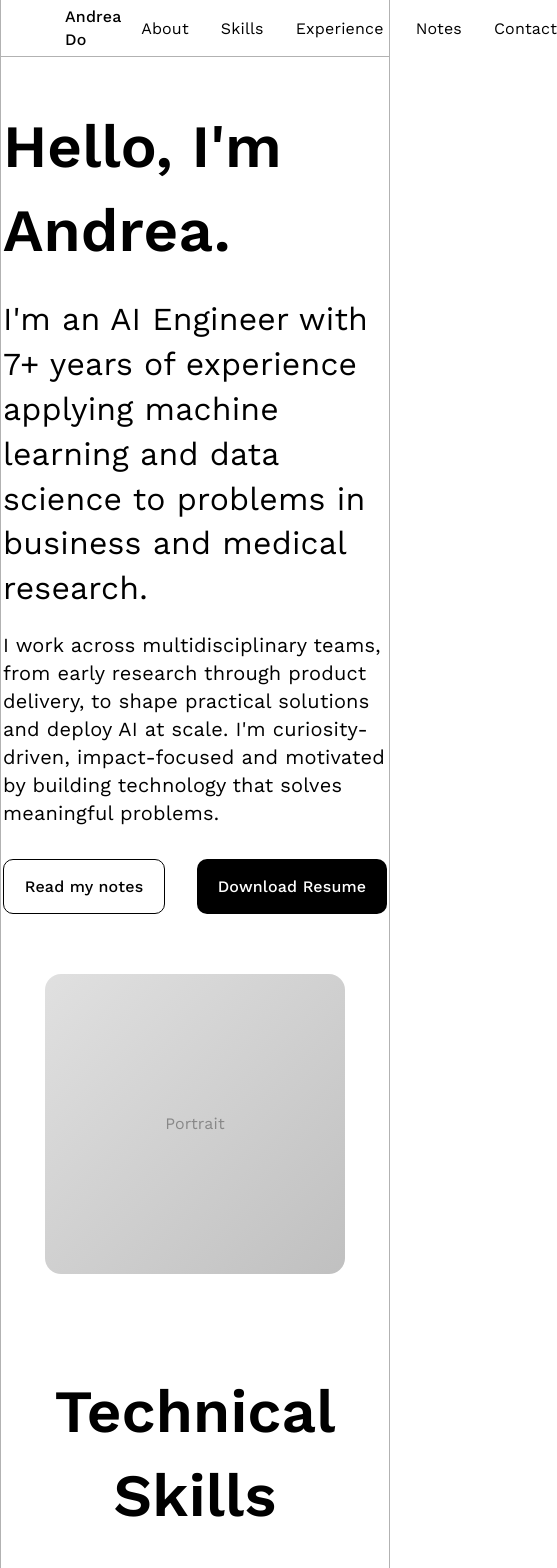
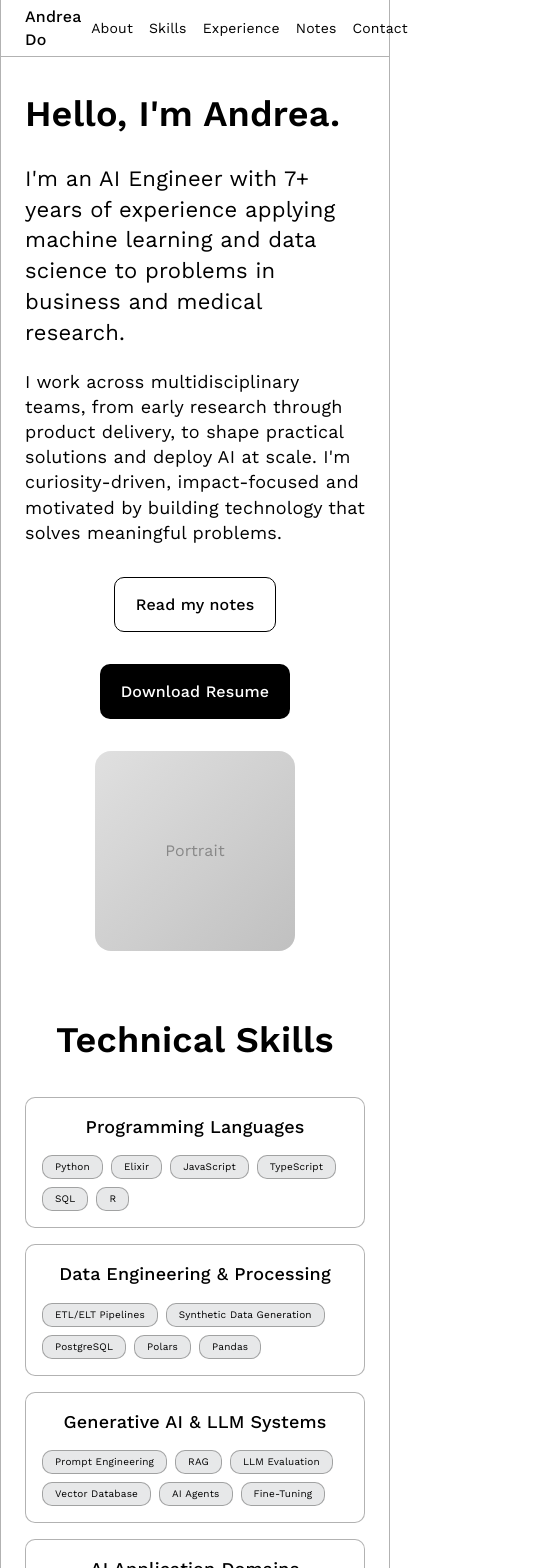
Before and after one commit to bioflower/personal-website, a React (Vite) app: page / in a window 390 px wide. Shown: the top 1568 px of the page, 557 px wide, since content can reach past the window. Built offline with nearby package versions, Linux system fonts and the light colour scheme.

Commit message:
feat: make site responsive on mobile

```diff
--- a/src/components/Nav.css
+++ b/src/components/Nav.css
@@ -39,3 +39,16 @@
 .nav-links a:hover {
   text-decoration: underline;
 }
+
+@media (max-width: 640px) {
+  .nav-inner {
+    padding: 5px 24px;
+    gap: 10px;
+  }
+  .nav-links {
+    gap: 16px;
+  }
+  .nav-links a {
+    font-size: 14px;
+  }
+}
--- a/src/pages/Home.css
+++ b/src/pages/Home.css
@@ -70,7 +70,7 @@
   width: 190px;
   background: var(--color-btn-secondary-bg);
   color: var(--color-btn-secondary-text);
-  border: none;
+  border: 1px solid var(--color-btn-secondary-border);
 }
 
 .portrait-placeholder {
@@ -365,11 +365,50 @@
 }
 
 @media (max-width: 640px) {
+  .about {
+    padding: 32px 24px;
+  }
+  .about-content {
+    flex-direction: column;
+    gap: 32px;
+  }
+  .greeting {
+    font-size: 36px;
+  }
+  .brief {
+    font-size: 22px;
+  }
+  .interest {
+    font-size: 18px;
+  }
+  .buttons {
+    flex-direction: column;
+    align-items: center;
+  }
+  .portrait-placeholder {
+    width: 200px;
+    height: 200px;
+  }
+  .skills {
+    padding: 32px 24px;
+  }
+  .skills-heading {
+    font-size: 36px;
+  }
   .skills-grid {
     grid-template-columns: 1fr;
   }
-  .about-content {
-    flex-direction: column;
+  .skill-domain {
+    padding: 16px;
+  }
+  .experience {
+    padding: 32px 24px;
+  }
+  .experience-heading {
+    font-size: 36px;
+  }
+  .experience-card {
+    padding: 16px;
   }
   .experience-card-top {
     flex-direction: column;
@@ -378,7 +417,22 @@
   .experience-card-right {
     text-align: left;
   }
+  .contact {
+    padding: 32px 24px;
+  }
+  .contact-heading {
+    font-size: 36px;
+  }
   .contact-layout {
     flex-direction: column;
   }
+  .contact-card {
+    padding: 16px;
+  }
+  .contact-form {
+    padding: 16px;
+  }
+  .form-row {
+    flex-direction: column;
+  }
 }
--- a/src/pages/Notes.css
+++ b/src/pages/Notes.css
@@ -21,3 +21,12 @@
   line-height: 1.4;
   color: var(--color-text);
 }
+
+@media (max-width: 640px) {
+  .notes {
+    padding: 48px 24px;
+  }
+  .notes-heading {
+    font-size: 36px;
+  }
+}
```
